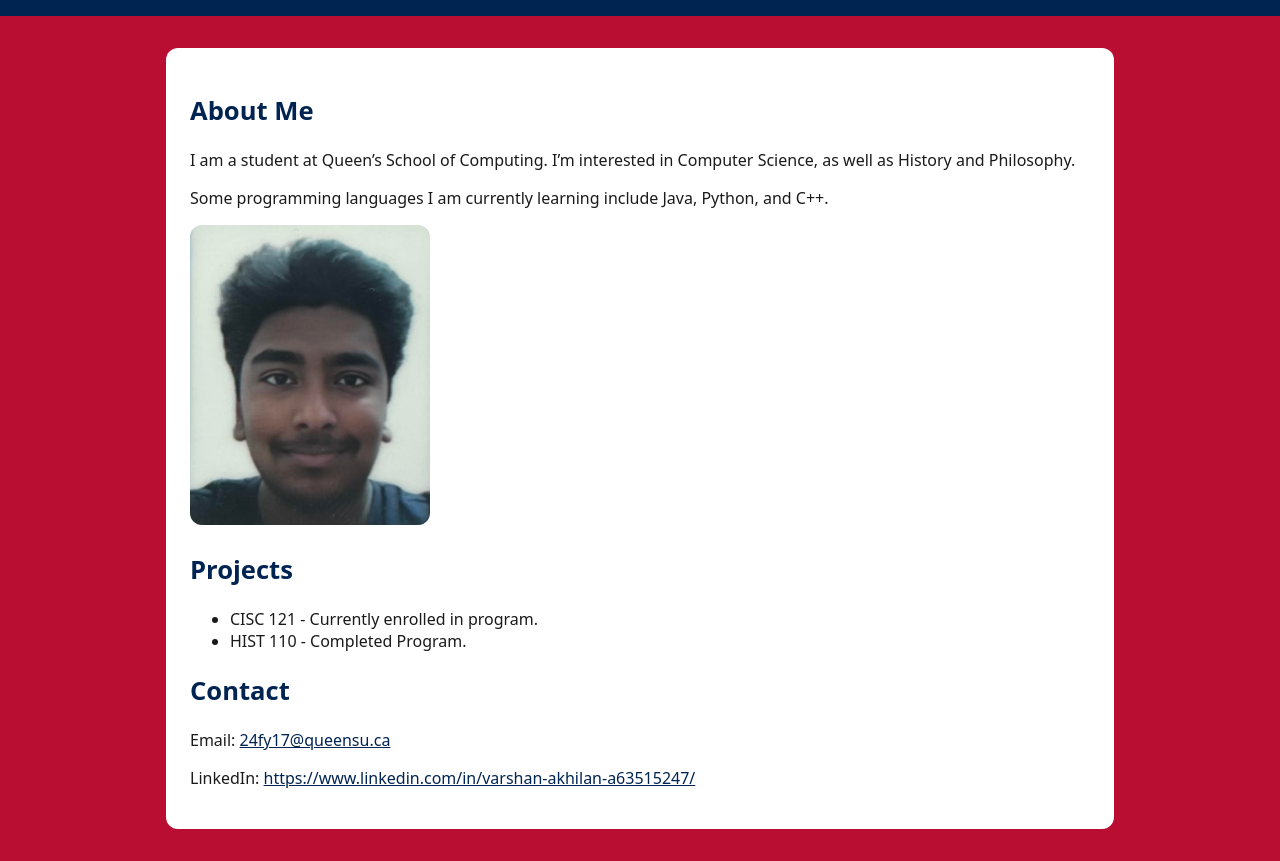
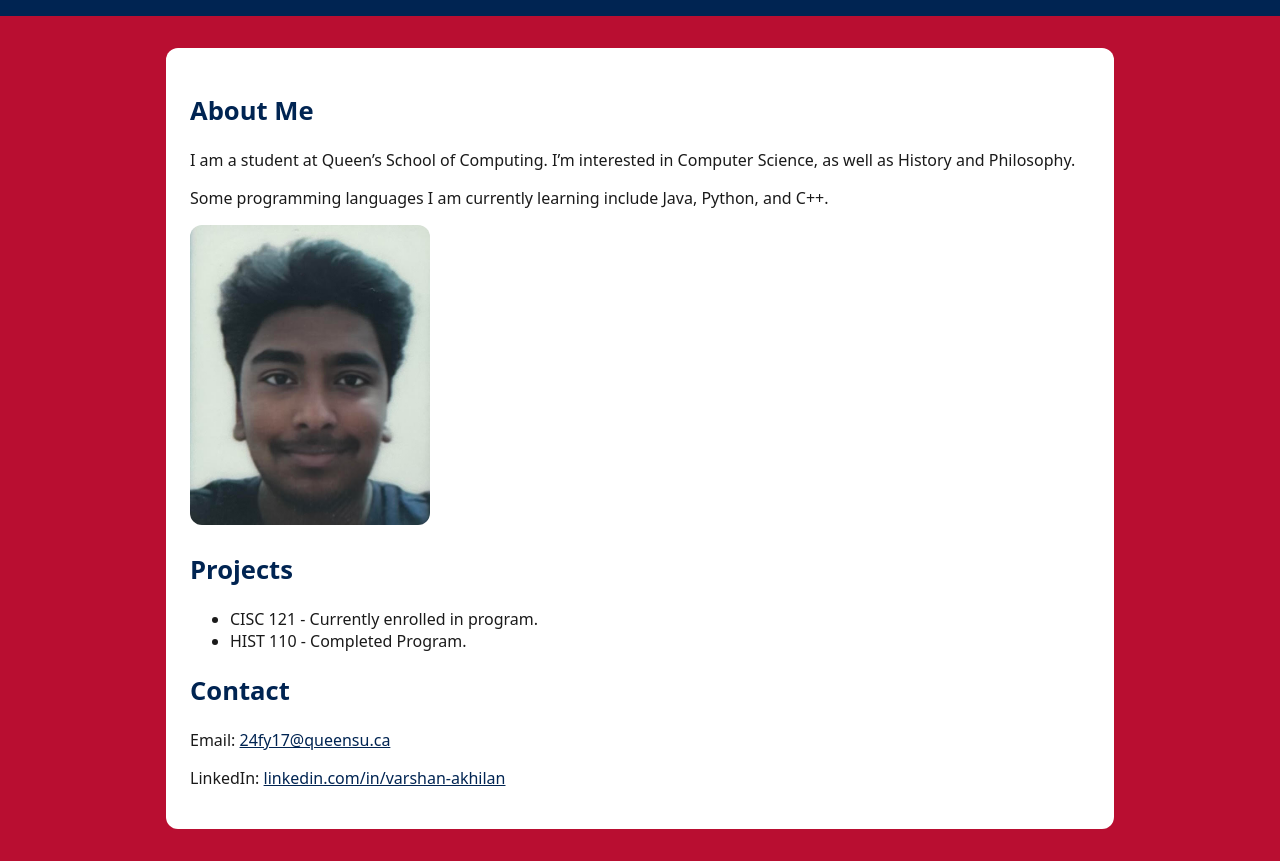
Before and after one commit to VarshanA007/queens-student-page, a plain HTML site: page index.html in a window 1280 px wide. Shown: the part 102-963 px from the top of the page. Drawn offline with Linux system fonts and the light colour scheme.

Commit message:
Update index.html

```diff
--- a/index.html
+++ b/index.html
@@ -28,9 +28,10 @@
       </ul>
 
       <!-- ====== CONTACT (update your links) ====== -->
+      <!-- CONTACT -->
       <h2>Contact</h2>
       <p>Email: <a href="mailto:24fy17@queensu.ca">24fy17@queensu.ca</a></p>
-      <p>LinkedIn: <a href="#">https://www.linkedin.com/in/varshan-akhilan-a63515247/</a></p>
+      <p>LinkedIn: <a href="https://www.linkedin.com/in/varshan-akhilan-a63515247/">linkedin.com/in/varshan-akhilan</a></p>
     </main>
   </body>
 </html>
```
